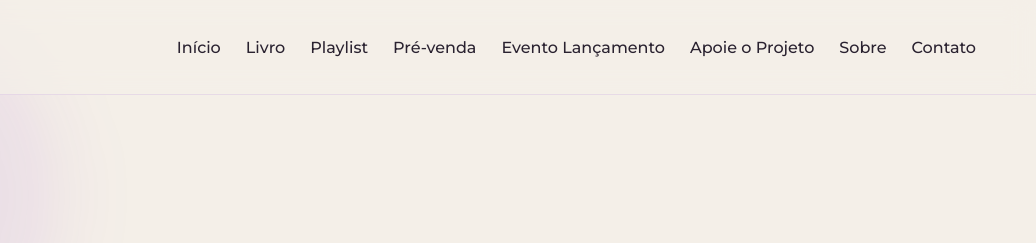
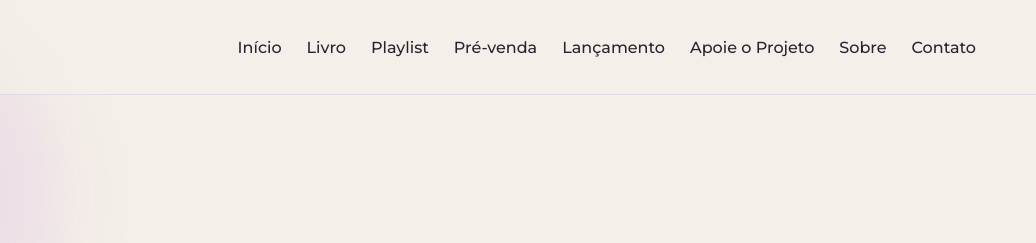
Before and after one commit to luuizaribass/rbliterario, a plain HTML site: page index.html in a window 1280 px wide. Shown: the top 243 px of the page, 244-1280 px from the left. Drawn offline with nearby package versions, Linux system fonts and the light colour scheme.

Commit message:
Update index.html

```diff
--- a/index.html
+++ b/index.html
@@ -44,7 +44,7 @@
 
         <a href="#prevenda">Pré-venda</a>
 
-        <a href="#convite">Evento Lançamento</a>
+        <a href="#convite">Lançamento</a>
 
         <a href="#apoie">Apoie o Projeto</a>
 
```
